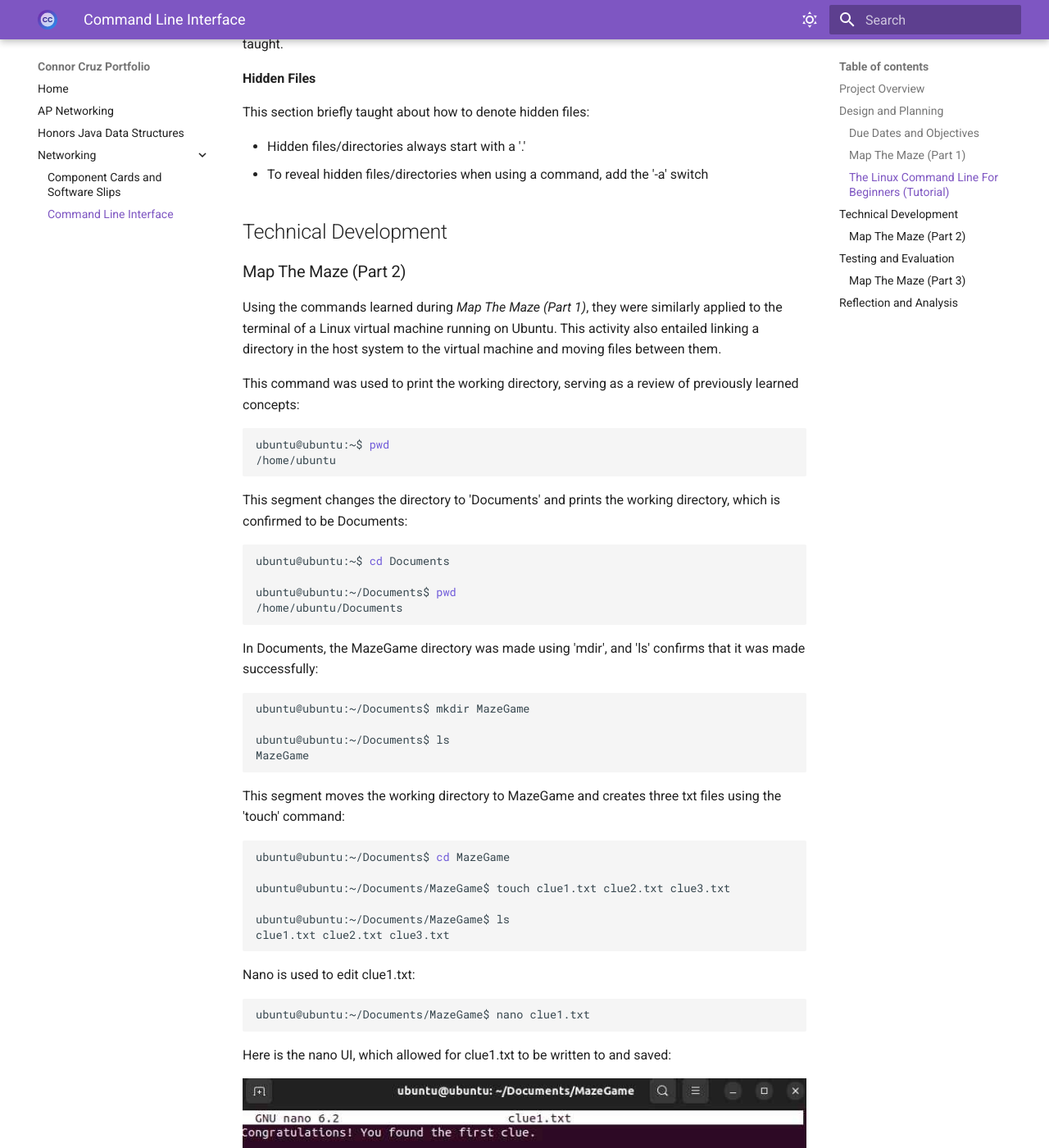
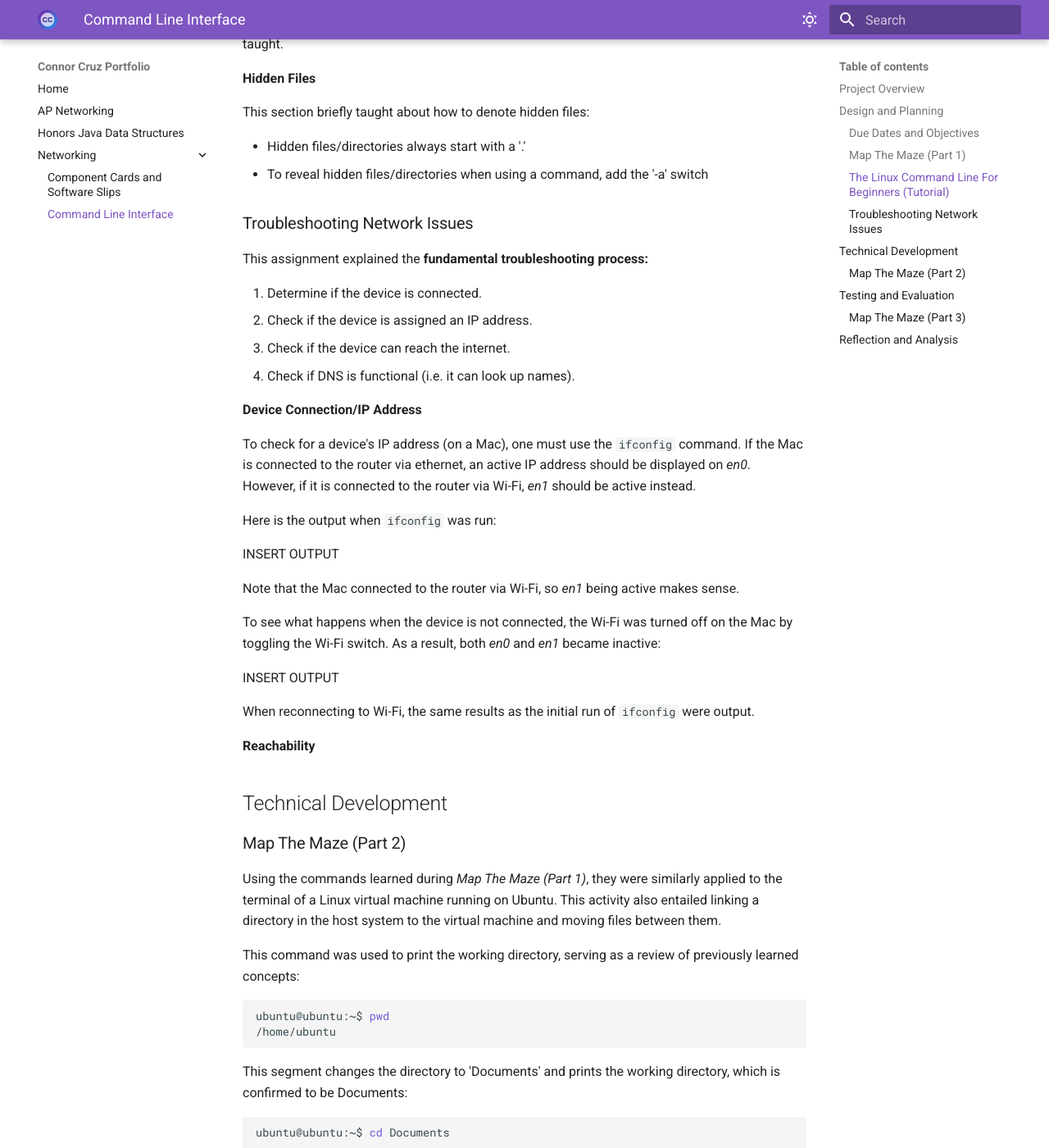
Before and after one commit to connorfcruz/cruz-connor-portfolio, an MkDocs documentation site: the page built from docs/networking/assignment2.md, in a window 1280 px wide and 1400 px high, scrolled down 7673 px. Shown: the whole window at 82% size. Built offline with MkDocs 1.6.1 and Material for MkDocs 9.7.7, drawn with Linux system fonts in a browser that asks for light colours.

Commit message:
Troubleshooting

```diff
--- a/docs/networking/assignment2.md
+++ b/docs/networking/assignment2.md
@@ -199,6 +199,35 @@ This section briefly taught about how to denote hidden files:
 
 - Hidden files/directories always start with a '.'
 - To reveal hidden files/directories when using a command, add the '-a' switch
+
+### Troubleshooting Network Issues
+
+This assignment explained the **fundamental troubleshooting process:**
+
+1. Determine if the device is connected.
+2. Check if the device is assigned an IP address.
+3. Check if the device can reach the internet.
+4. Check if DNS is functional (i.e. it can look up names).
+
+**Device Connection/IP Address**
+
+To check for a device's IP address (on a Mac), one must use the `ifconfig` command. If the Mac is connected to the router via ethernet, an active IP address should be displayed on *en0*. However, if it is connected to the router via Wi-Fi, *en1* should be active instead.
+
+Here is the output when `ifconfig` was run:
+
+INSERT OUTPUT
+
+Note that the Mac connected to the router via Wi-Fi, so *en1* being active makes sense.
+
+To see what happens when the device is not connected, the Wi-Fi was turned off on the Mac by toggling the Wi-Fi switch. As a result, both *en0* and *en1* became inactive:
+
+INSERT OUTPUT
+
+When reconnecting to Wi-Fi, the same results as the initial run  of `ifconfig` were output.
+
+**Reachability**
+
+
 
 ## Technical Development
 
```
Also changed, not shown: 1 other file.
